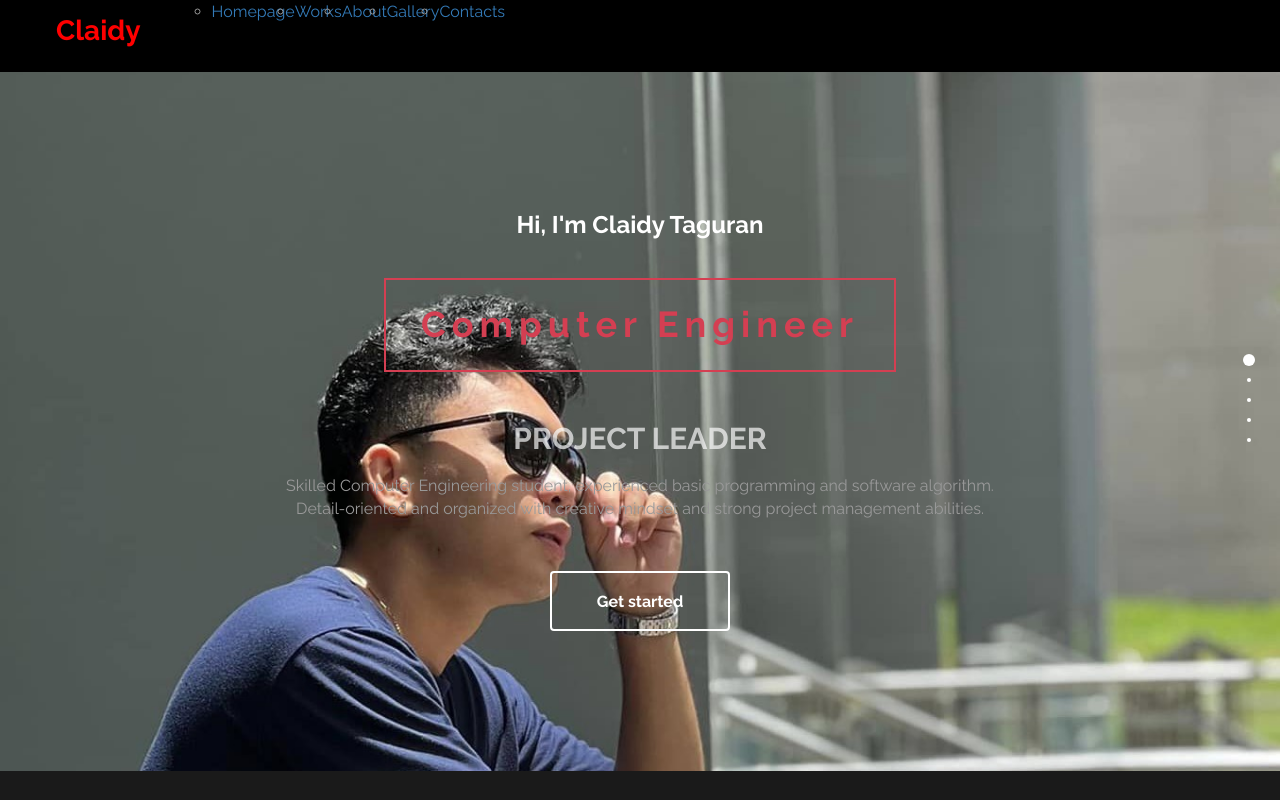
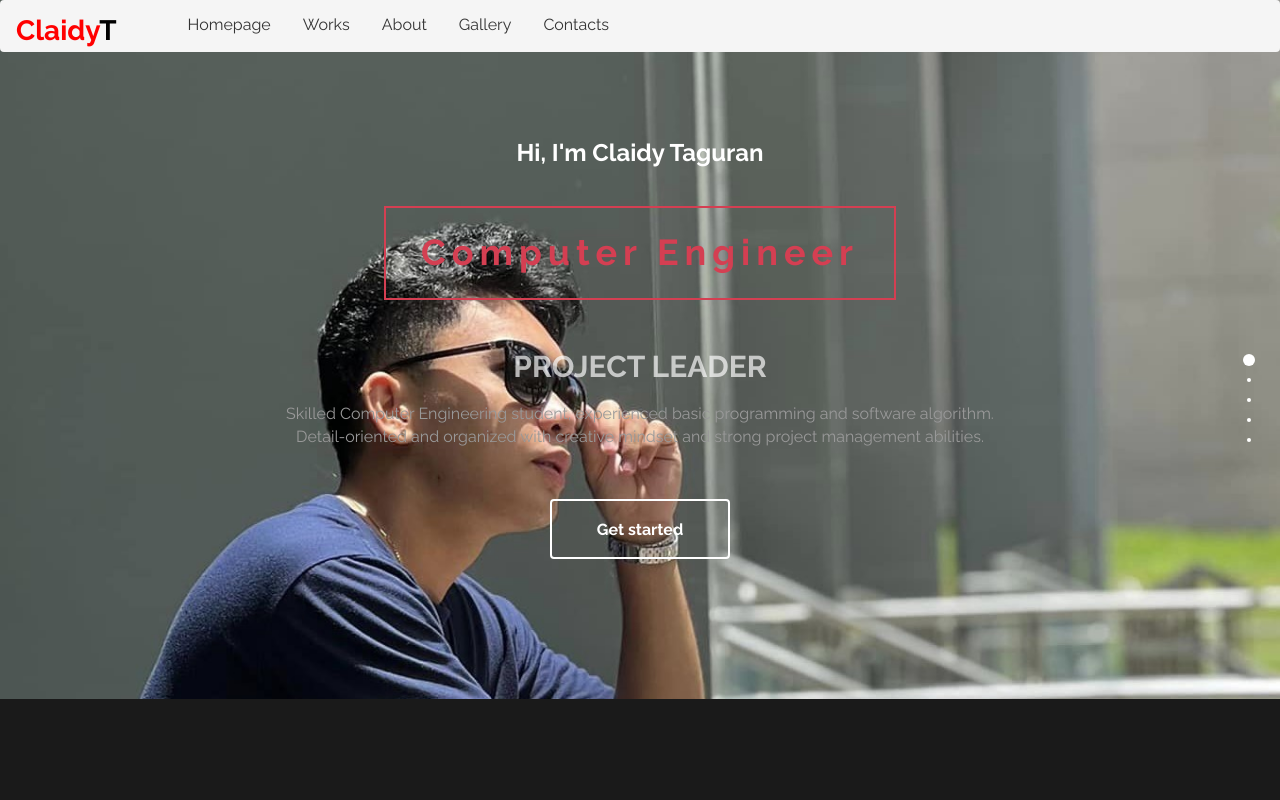
Before and after one commit to ClaidyTaguran/porttaguran.github.io, a plain HTML site: page index.html in a window 1280 px wide. Shown: the top 800 px of the page. Drawn offline with nearby package versions, Linux system fonts and the light colour scheme.

Commit message:
templatemo-style.css

```diff
--- a/css/templatemo-style.css
+++ b/css/templatemo-style.css
@@ -171,7 +171,50 @@ h1,h2,h3,h4,h5
   transform: rotateX(180deg) translate3d(0,0,100px) scale(0.85,0.85);
 }
 /* end simpletextrotator */
+/* CSS styling for the navbar */
 
+
+ul.navbar {
+    list-style-type: none;
+    margin: 0;
+    padding: 0;
+    overflow-x: auto;
+    background-color: #f5f5f5;
+    white-space: nowrap;
+    scroll-behavior: smooth;
+}
+.navbar {
+    position: fixed;
+    top: 0;
+    left: 0;
+    width: 100%;
+    z-index: 9999;
+    will-change: transform;
+}
+
+li.nav-item {
+    display: inline-block;
+}
+
+li.nav-item a {
+    display: block;
+    color: #333;
+    text-align: center;
+    padding: 14px 16px;
+    text-decoration: none;
+}
+
+li.nav-item a:hover {
+    background-color: #ddd;
+}
+
+li.nav-item.active {
+    background-color: #4CAF50;
+}
+
+li.nav-item.active a {
+    color: rgb(129, 126, 126);
+}
 /* start home */
 #home
 	{
```
